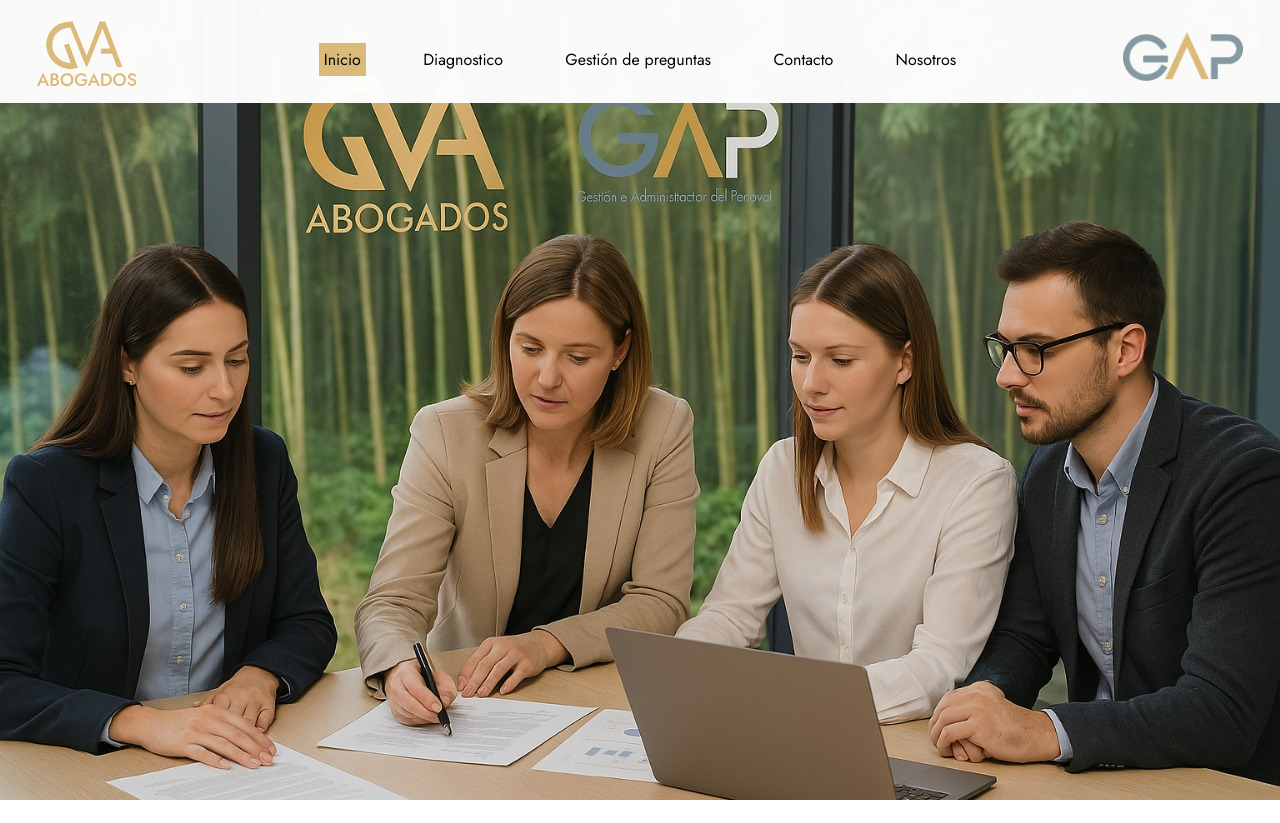
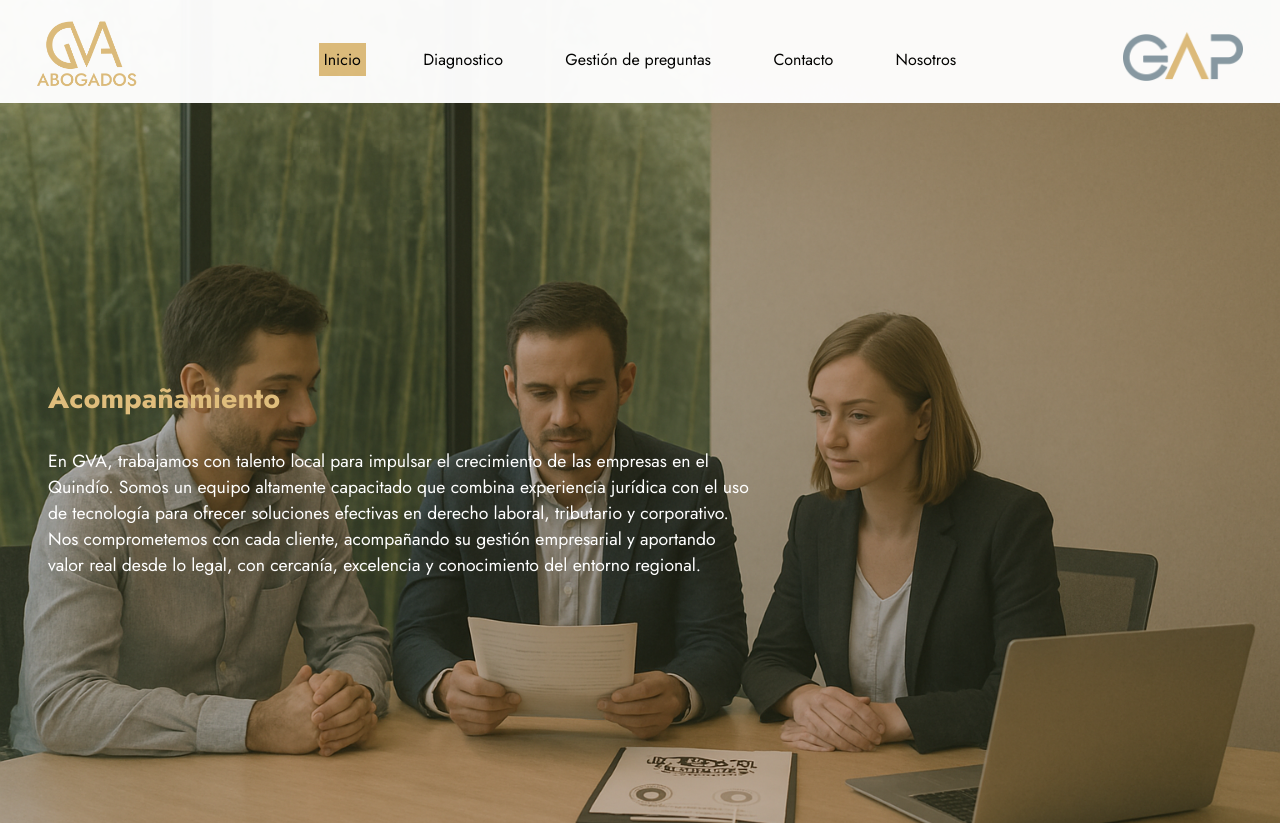
Before and after one commit to Andresfacundo/DiagnosticoLaboral, a React (Vite) app: page / in a window 1280 px wide. Before the commit the page ends 800 px from the top, so only its background shows below. Built offline with nearby package versions, Linux system fonts and the light colour scheme; no server answers.

Commit message:
se agrega titulo al home con keyframes

```diff
--- a/src/App.css
+++ b/src/App.css
@@ -10,7 +10,7 @@ body{
     align-items: center;
     display: flex;
     flex-direction: column;
-    background-image: url('../../../../public/backGround.jpeg');
+    background-image: url('./assets/backGround.png');
     background-size: cover;
     background-repeat: no-repeat;
     width: 100%;
--- a/src/components/Pages/Home/Home.css
+++ b/src/components/Pages/Home/Home.css
@@ -1,25 +1,51 @@
 .box-home{
     width: 100%;
+    height: 90vh;
     font-family: "Jost", serif ;
     font-optical-sizing: auto;
-    font-weight: 450;
-    padding-top: 5rem;
+    font-weight: 400;
+    /* border: 2px solid red; */
+    align-content: center;
+}
+.content-home{
+    width: 55%;
+    /* border: 2px solid red; */
+    margin-left: 3rem;
+    color: #fff;
+}
+.content-home h3{
+    font-size: 1.8rem;
+    font-weight: 700;
+    color: #DFBD7C;
+    flex-wrap: nowrap;
+    /* margin: 0; */
+}
+
+.content-home span{
+    font-size: 1.1rem;
+    flex-wrap: nowrap;
+}
+ .title-container{
     display: flex;
-    flex-direction: column;
+    flex-direction: row;
     align-items: center;
-    gap: 2rem;
-    /* background-image: url('../../../../public/backGround.jpeg'); */
-    background-size: cover;
-    background-repeat: no-repeat;
-
-
+    gap: 1rem;
 
 }
 
-.box-home a{
-    background-color:#DFBD7C;
-    padding: .6rem;
-    text-decoration: none;
-    color:  #333;
-    border-radius: 4px;
+.title-container p {
+    font-size: 1.3rem;
+    font-weight: 500;
+    color: white;
+    white-space: nowrap;
+    overflow: hidden;
+    border-right: 2px solid #DFBD7C;
+    animation: blink 0.8s step-end infinite;
 }
+
+/* Cursor parpadeando */
+@keyframes blink {
+    50% {
+        border-color: transparent;
+    }
+}
--- a/src/components/Pages/Home/Home.jsx
+++ b/src/components/Pages/Home/Home.jsx
@@ -1,13 +1,60 @@
 import React from 'react'
 import { NavLink } from 'react-router-dom'
 import './Home.css'
+import { useEffect } from 'react'
 
 
 const Home = () => {
+    useEffect(() => {
+        const textElement = document.getElementById("typingText");
+        const words = ["Laboral", "Tributario", "Corporativo", "Jurídico", "Empresarial"];
+        let wordIndex = 0;
+        let charIndex = 0;
+        let isDeleting = false;
+
+        const type = () => {
+            const currentWord = words[wordIndex];
+            let displayedText = currentWord.substring(0, charIndex);
+
+            textElement.innerHTML = displayedText;
+
+            if (!isDeleting) {
+                if (charIndex < currentWord.length) {
+                    charIndex++;
+                    setTimeout(type, 100);
+                } else {
+                    isDeleting = true;
+                    setTimeout(type, 1000); // pausa antes de borrar
+                }
+            } else {
+                if (charIndex > 0) {
+                    charIndex--;
+                    setTimeout(type, 50);
+                } else {
+                    isDeleting = false;
+                    wordIndex = (wordIndex + 1) % words.length;
+                    setTimeout(type, 500); // pausa antes de escribir otra palabra
+                }
+            }
+        };
+
+        type(); // iniciar animación
+    }, []);
     return (
         <div className='box-home'>
-                {/* <NavLink to='formulario' >Realizar Diagnóstico</NavLink>
-                <NavLink to='preguntas' >Formular preguntas</NavLink> */}
+
+            <div className='content-home'>
+                <div class="title-container">
+                    <h3>Acompañamiento</h3>
+                    <p id='typingText'></p>
+                </div>
+
+                <span>En GVA, trabajamos con talento local para impulsar el crecimiento de las empresas en el Quindío.
+                    Somos un equipo altamente capacitado que combina experiencia jurídica con el uso de tecnología para ofrecer soluciones efectivas en derecho laboral, tributario y corporativo.
+                    Nos comprometemos con cada cliente, acompañando su gestión empresarial y aportando valor real desde lo legal, con cercanía, excelencia y conocimiento del entorno regional.
+                </span>
+            </div>
+
         </div>
     )
 }
```
Also changed, not shown: public/backGround.jpeg (deleted), src/assets/backGround.png (added).
